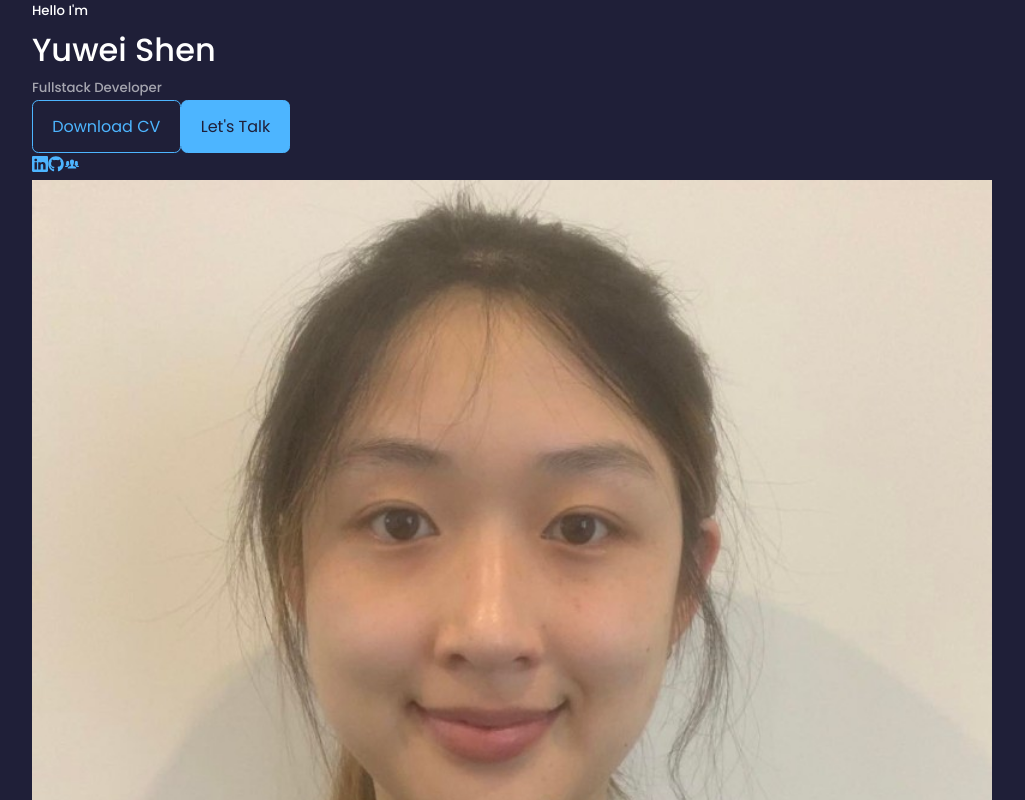
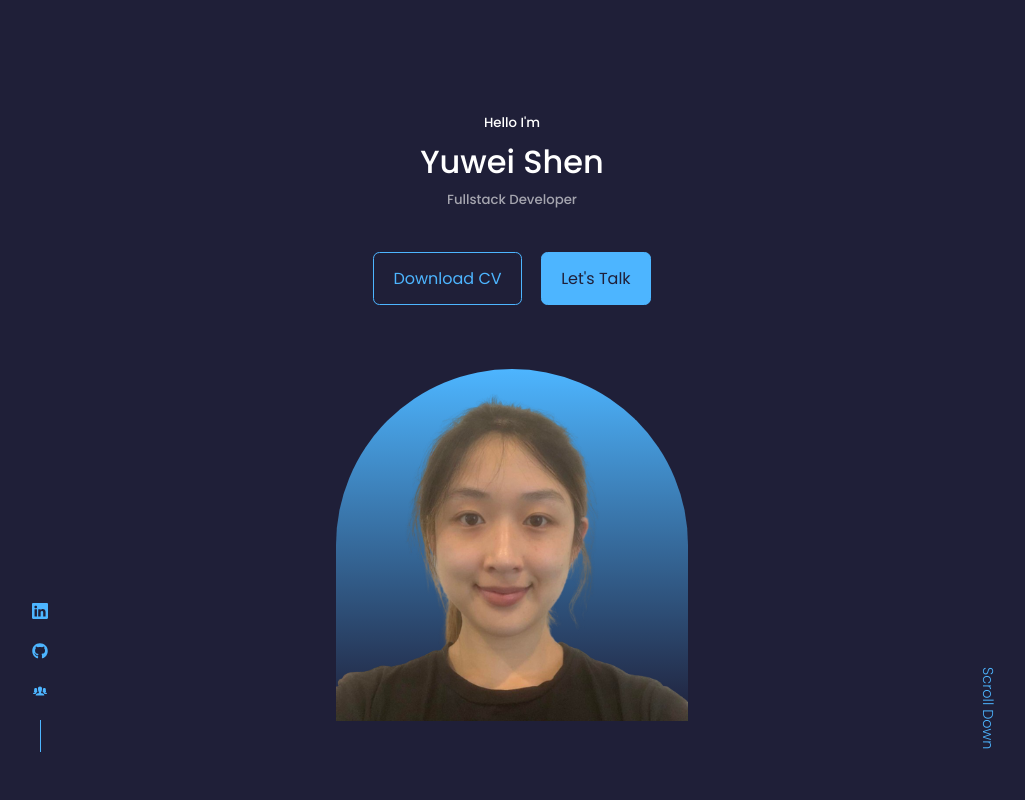
Before and after one commit to makingthingsforfriends/YuweiWebsite, a React (Create React App) app in the folder yuwei-website/: page / in a window 1280 px wide. Shown: the top 800 px of the page, without its empty margins (128-1153 px from the left). Built offline with nearby package versions, Linux system fonts and the light colour scheme.

Commit message:
Completed header component

```diff
--- a/yuwei-website/src/components/header/Header.jsx
+++ b/yuwei-website/src/components/header/Header.jsx
@@ -1,7 +1,7 @@
 import React from 'react'
 import './header.css'
 import CTA from './CTA'
-import ME from '../../assets/profilepic.jpeg'
+import ME from '../../assets/profilepic.png'
 import HeaderSocials from './HeaderSocials'
 
 const Header = () => {
--- a/yuwei-website/src/components/header/header.css
+++ b/yuwei-website/src/components/header/header.css
@@ -0,0 +1,79 @@
+header {
+    height: 100vh;
+    padding-top: 7rem;
+    overflow: hidden;
+}
+
+.header_container{
+    text-align: center;
+    height: 100%;
+    position: relative;
+}
+
+/* ============= CTA ============= */
+.cta{
+    margin-top: 2.5rem;
+    display: flex;
+    gap: 1.2rem;
+    justify-content: center;
+}
+
+/* ============= SOCIALS ============= */
+.header_socials{
+    display: flex;
+    flex-direction: column;
+    align-items: center;
+    gap: 0.8rem;
+    position:absolute;
+    left: 0;
+    bottom: 3rem;
+}
+
+.header_socials::after {
+    content: '';
+    width: 1px;
+    height: 2rem;
+    background: var(--color-primary);
+}
+
+/* ============= ME ============= */
+.me{
+    background: linear-gradient(var(--color-primary), transparent);
+    width: 22rem;
+    height: 22rem;
+    position: absolute;
+    left: 50%;
+    transform: translate(-50%);
+    margin-top: 4rem;
+    border-radius: 12rem 12rem 0 0;
+    overflow: hidden;
+    padding: 1.5rem 0 0 0;
+}
+
+/* ============= SCROLL DOWN ============= */
+.scroll_down{
+    position: absolute;
+    right: -2.3rem;
+    bottom: 5rem;
+    transform: rotate(90deg);
+    font-weight: 300;
+    font-size: 0.9rem;
+}
+
+/* =============== MEDIA QUERIES (MEDIUM DEVICES) ============== */
+@media screen and (max-width: 1024px) {
+    header {
+        height: 68vh;
+    }
+}
+
+/* =============== MEDIA QUERIES (SMALL DEVICES) ============== */
+@media screen and (max-width: 1024px) {
+    header{
+        height: 100vh;
+    }
+
+    .header_socials, .scroll_down{
+        display: none;
+    }
+}
```
Also changed, not shown: yuwei-website/src/assets/profilepic.jpeg (deleted), yuwei-website/src/assets/profilepic.png (added).
